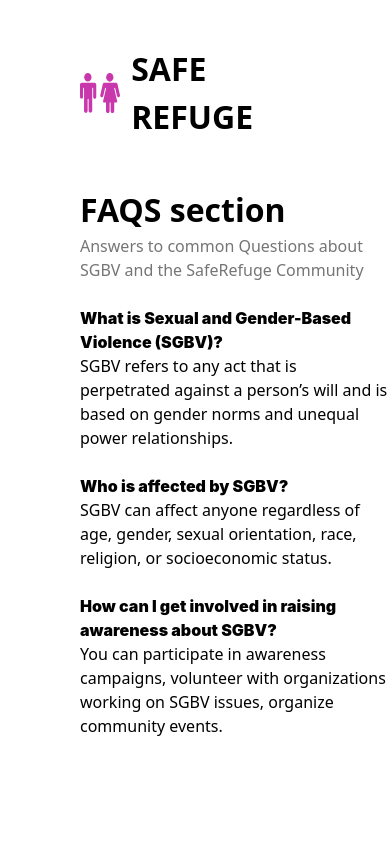
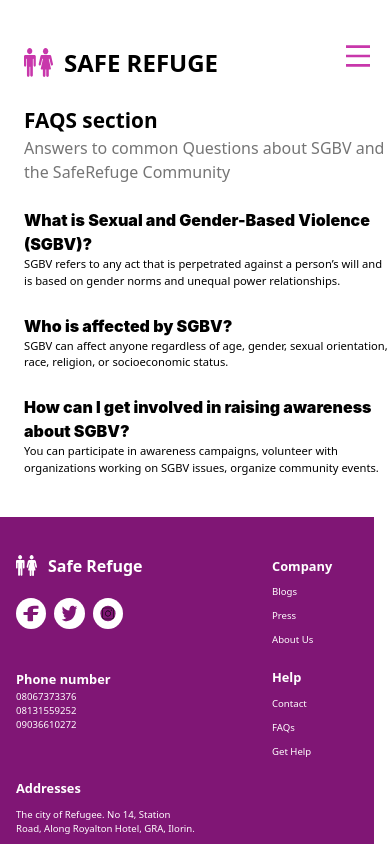
Before and after one commit to webfalaInitiative/Group9, a website: page faqs.html in a window 390 px wide. Drawn offline with Linux system fonts and the light colour scheme.

Commit message:
page commit

```diff
--- a/faqs.html
+++ b/faqs.html
@@ -7,79 +7,90 @@
     <title>Document</title>
 </head>
 <body class="pt-[2.8rem]">
-    <header class="flex items-center justify-between ml-[5rem]">
+    <header class="flex items-center justify-between lg:mx-[5rem] mx-[1.5rem]">
         <div class="flex items-center gap-[0.7rem]">
-            <img src="../Images/Group.svg" alt="Male and Female logo" class="w-[2.5rem] h-[2.5rem]">
-            <h6 class="font-bold text-[2rem]">SAFE REFUGE</h6>
+            <img src="../Images/Group.svg" alt="Male and Female logo" class="lg:w-[2.5rem] w-[1.8rem] lg:h-[2.5rem] h-[1.8rem]">
+            <h6 class="font-bold lg:text-[2rem] text-[1.5rem]">SAFE REFUGE</h6>
         </div>
-        <nav class="flex justify-end items-center gap-[3.4rem] mx-[16rem]">
-            <button class="font-bold text-[1.5rem]"><a target="_blank" href="./index.html">Home</a></button>
-            <button class="text-[1.5rem]"><a target="_blank" href="./blog.html" class="hover:border-b-[0.2rem] active:text-[#C837AB]">Blogs</a></button>
+        <nav class="lg:flex hidden justify-end items-center gap-[3.4rem] mx-[16rem]">
+            <button class=" text-[1.5rem]"><a target="_blank" href="./index.html" class="active:font-bold">Home</a></button>
+            <button class="text-[1.5rem] font-bold"><a target="_blank" href="./blog.html" class="hover:border-b-[0.2rem] active:text-[#C837AB]">Blogs</a></button>
             <!-- <button class="text-[1.5rem]"><a target="_blank" href="">Events</a></button> -->
         </nav>
-        <button class="w-[9.4rem] h-[3.1rem] bg-[#C837AB] rounded-[6.3rem] text-center justify-center items-center text-[#FFFFFF] text-[1.1rem] mr-[5.1rem]"><a target="_blank" href="./contact.html" class="hover:border-b-[0.2rem] active:text-black">Contact Us</a></button>
+        <button class="lg:flex hidden w-[9.4rem] h-[3.1rem] bg-[#C837AB] rounded-[6.3rem] text-center justify-center items-center text-[#FFFFFF] text-[1.1rem]"><a target="_blank" href="./contact.html" class="hover:border-b-[0.2rem] active:text-black">Contact Us</a></button>
     </header>
-    <section class="mt-[2.8rem] ml-[5rem]">
+    <nav class="menu lg:hidden block mx-[16rem]">
+        <button class="text-[1rem]"><a target="_blank" href="./index.html">Home</a></button>
+        <button class="text-[1rem]"><a target="_blank" href="./blog.html" class="hover:border-b-[0.2rem] active:text-[#C837AB]">Blogs</a></button>
+        <!-- <button class="text-[1.5rem]"><a target="_blank" href="">Events</a></button> -->
+        <button class="text-[1rem]"><a target="_blank" href="./contact.html" class="hover:border-b-[0.2rem] active:text-[#C837AB]">Contact Us</a></button>
+    </nav>
+    <button class="hamburger lg:hidden block">
+        <img src="../Images/menu.svg" alt="menu Icon" class="w-[2rem] h-[2rem]" id="menu-icon">
+        <img src="../Images/close.svg" alt="close Icon" class="w-[2rem] h-[2rem]" id="close-icon">
+    </button>
+    <section class="lg:mt-[2.8rem] mt-[1.5rem] lg:ml-[5rem] ml-[1.5rem]">
     <div>
-        <h5 class="font-semibold text-[2rem]">FAQS section</h5>
-        <p class="text[1.5rem] text-[#757575]">Answers to common Questions about SGBV and the SafeRefuge Community</p>
+        <h5 class="font-semibold lg:text-[2rem] text-[1.3rem]">FAQS section</h5>
+        <p class="lg:text-[1.5rem] text-[1rem] text-[#757575]">Answers to common Questions about SGBV and the SafeRefuge Community</p>
+    </div>
+    <div class="mt-[1.5rem] ">
+        <p class="font-[inter] font-black ">What is Sexual and Gender-Based Violence (SGBV)?</p>
+        <p class="lg:text-[1rem] text-[0.7rem]">SGBV refers to any act that is perpetrated against a person’s will and is based on gender norms and unequal power relationships.</p>
     </div>
     <div class="mt-[1.5rem]">
-        <p class="font-[inter] font-black">What is Sexual and Gender-Based Violence (SGBV)?</p>
-        <p>SGBV refers to any act that is perpetrated against a person’s will and is based on gender norms and unequal power relationships.</p>
-    </div>
-    <div class="mt-[1.5rem]">
-        <p class="font-[inter] font-black">Who is affected by SGBV?</p>
-        <p>SGBV can affect anyone regardless of age, gender, sexual orientation, race, religion, or socioeconomic status.</p>
+        <p class="font-[inter] font-black ">Who is affected by SGBV?</p>
+        <p class="lg:text-[1rem] text-[0.7rem]">SGBV can affect anyone regardless of age, gender, sexual orientation, race, religion, or socioeconomic status.</p>
     </div>
     <div class="mt-[1.5rem]">
         <p class="font-[inter] font-black">How can I get involved in raising awareness about SGBV?</p>
-        <p>You can participate in awareness campaigns, volunteer with organizations working on SGBV issues, organize community events.</p>
+        <p class="lg:text-[1rem] text-[0.7rem]">You can participate in awareness campaigns, volunteer with organizations working on SGBV issues, organize community events.</p>
     </div>
     </section>
-    <footer class="mt-[7.5rem] w-[85rem] h-[32.2rem] bg-[#801675] pt-[3.1rem]">
-        <section class="flex gap-[3.1rem]">
-         <div class="ml-[4.8rem]">
+    <footer class="lg:mt-[7.5rem] mt-[2.5rem] lg:w-[85rem] w-[23.4rem] lg:h-[32.2rem] h-fit bg-[#801675] lg:pt-[4.5rem] py-[2.3rem] lg:pl-0 pl-[1rem]">
+        <section class="lg:flex gap-[3.1rem]">
+         <div class="lg:ml-[4.8rem]">
            <div class="flex gap-[0.7rem] items-center">
-             <img src="../Images/Group.svg" alt="Logo image" class="w-[2.5rem] h-[2.5rem]">
-             <h5 class="font-bold text-[2rem] text-[#FFFFFF]">Safe Refuge</h5>
+             <img src="../Images/Group (2).svg" alt="Logo image" class="lg:w-[2.5rem] w-[1.3rem] lg:h-[2.5rem] h-[1.3rem]">
+             <h5 class="font-bold lg:text-[2rem] text-[1rem] text-[#FFFFFF]">Safe Refuge</h5>
            </div>
-           <div class="flex items-center gap-[2.8rem] mt-[1.3rem]">
-             <a target="_blank" href="https://www.facebook.com/webfalainitiative?mibextid=LQQJ4d"><img src="../Images/Frame 246.svg" alt="Face-book logo" class="w-[3rem] h-[3rem]"></a>
-             <a target="_blank" href="https://x.com/webfalainitiat1"><img src="../Images/Frame 247.svg" alt="Twitter logo" class="w-[3rem] h-[3rem]"></a>
-             <a target="_blank" href="https://www.instagram.com/webfalainitiative?igsh=MzRlODBiNWFlZA=="><img src="../Images/skill-icons_instagram.svg" alt="Instagram" class="w-[3rem] h-[3rem]"></a>
+           <div class="flex items-center lg:gap-[2.8rem] gap-[0.5rem] mt-[1.3rem]">
+             <a target="_blank" href="https://www.facebook.com/webfalainitiative?mibextid=LQQJ4d"><img src="./Images/Frame 246 (2).svg" alt="Face-book logo" class="lg:w-[3rem] w-[1.9rem] lg:h-[3rem] h-[1.9rem]"></a>
+             <a target="_blank" href="https://x.com/webfalainitiat1"><img src="./Images/Frame 247 (1).svg" alt="Twitter logo" class="lg:w-[3rem] w-[1.9rem] lg:h-[3rem] h-[1.9rem]"></a>
+             <a target="_blank" href="https://www.instagram.com/webfalainitiative?igsh=MzRlODBiNWFlZA=="><img src="./Images/Frame 248.svg" alt="Instagram" class="lg:w-[3rem] w-[1.9rem] lg:h-[3rem] h-[1.9rem]"></a>
            </div>
          </div>
-         <div class="flex gap-[3.3rem]">
-          <div>
-             <h5 class="font-bold text-[2rem] text-[#FFFFFF] mb-[1.1.rem]">Phone number</h5>
-             <p class="text-[1rem] text-[#FFFFFF]">08067373376</p>
-             <p class="text-[1rem] text-[#FFFFFF]">08131559252</p>
-             <p class="text-[1rem] text-[#FFFFFF]">09036610272</p>
+         <div class="lg:flex gap-[3.3rem]">
+          <div class="lg:mt-0 mt-[2.6rem]">
+             <h5 class="font-bold lg:text-[2rem] text-[0.8rem] text-[#FFFFFF] mb-[1.1.rem]">Phone number</h5>
+             <p class="lg:text-[1rem] text-[0.6rem] text-[#FFFFFF]">08067373376</p>
+             <p class="lg:text-[1rem] text-[0.6rem] text-[#FFFFFF]">08131559252</p>
+             <p class="lg:text-[1rem] text-[0.6rem] text-[#FFFFFF]">09036610272</p>
           </div>
-          <div>
-             <h5 class="font-bold text-[2rem] text-[#FFFFFF] mb-[1.1rem]">Company</h5>
-             <p class="text-[1rem] text-[#FFFFFF] mb-[1.6rem]"><a target="_blank" href="./blog.html" class="active:text-black">Blogs</a></p>
-             <p class="text-[1rem] text-[#FFFFFF] mb-[1.6rem]"><a href="">Press</a></p>
-             <p class="text-[1rem] text-[#FFFFFF]"><a target="_blank" href="./about.html" class="active:text-black">About Us</a></p>
+          <div class="lg:ml-0 ml-[16rem] lg:mt-0 -mt-44">
+             <h5 class="font-bold lg:text-[2rem] text-[0.8rem] text-[#FFFFFF] lg:mb-[1.1rem] mb-[0.6rem]">Company</h5>
+             <p class="lg:text-[1rem] text-[0.6rem] text-[#FFFFFF] lg:mb-[1.6rem] mb-[0.6rem]"><a target="_blank" href="./blog.html" class="active:text-black">Blogs</a></p>
+             <p class="lg:text-[1rem] text-[0.6rem] text-[#FFFFFF] lg:mb-[1.6rem] mb-[0.6rem]"><a href="">Press</a></p>
+             <p class="lg:text-[1rem] text-[0.6rem] text-[#FFFFFF]"><a target="_blank" href="about.html" class="active:text-black">About Us</a></p>
           </div>
-          <div>
-             <h5 class="font-bold text-[2rem] text-[#FFFFFF] mb-[1.1rem]">Help</h5>
-             <p class="text-[1rem] text-[#FFFFFF] mb-[1.6rem]"><a target="_blank" href="./contact.html" class="active:text-black">Contact</a></p>
-             <p class="text-[1rem] text-[#FFFFFF] mb-[1.6rem]"><a href="./faqs.html" class="active:text-black">FAQs</a></p>
-             <p class="text-[1rem] text-[#FFFFFF]">Get Help</p>
+          <div class="lg:ml-0 ml-[16rem] lg:mt-0 mt-5">
+             <h5 class="font-bold lg:text-[2rem] text-[0.8rem] text-[#FFFFFF] lg:mb-[1.1rem] mb-[0.6rem]">Help</h5>
+             <p class="lg:text-[1rem] text-[0.6rem] text-[#FFFFFF] lg:mb-[1.6rem] mb-[0.6rem]"><a target="_blank" href="contact.html" class="active:text-black">Contact</a></p>
+             <p class="lg:text-[1rem] text-[0.6rem] text-[#FFFFFF] lg:mb-[1.6rem] mb-[0.6rem]"><a href="./faqs.html" class="active:text-black">FAQs</a></p>
+             <p class="lg:text-[1rem] text-[0.6rem] text-[#FFFFFF]">Get Help</p>
           </div>
          </div>
-         <div>
-            <h5 class="font-bold text-[2rem] text-[#FFFFFF] mb-[1.1rem]">Address</h5>
-            <p class="w-[24.1rem] h-[3rem] text-[1rem] text-white">The city of Refugee. No 14, Station <br> Road, Along Royalton Hotel, GRA, Ilorin.</p>
-        </div>
+         <div class="lg:mt-0 mt-5">
+             <h5 class="font-bold lg:text-[2rem] text-[0.8rem] text-[#FFFFFF] lg:mb-[1.1rem] mb-[0.6rem]">Addresses</h5>
+             <p class="lg:w-[24.1rem] w-[11.3rem] lg:h-[3rem] h-[2.3rem] lg:text-[1rem] text-[0.6rem] text-white">The city of Refugee. No 14, Station <br> Road, Along Royalton Hotel, GRA, Ilorin.</p>
+         </div>
         </section>
 
-         <div class="w-[25.4rem] h-[3.9rem] bg-white rounded-[2.5rem] mt-[7.6rem] relative float-end mr-[1.8rem]">
-             <input type="email" placeholder="Enter your email" required class="input bg-transparent ml-[0.9rem] text-[1.5rem] my-[1.03rem] font-[Inter] text-[#000000]">
-             <button type="submit" class="w-[8.3rem] h-[2.rem] bg-[#E12BDA] rounded-[2.5rem] text-[#FFFFFF] text-[1.1rem] px-[1.5rem] py-[0.6rem] absolute top-[0.6rem] right-[0.9rem]">Subscribe</button>
+         <div class="lg:w-[35.9rem] w-[20.4rem] lg:h-[6.3rem] h-[2.5rem] bg-white rounded-[2.5rem] lg:mt-[7.6rem] mt-[4.5rem] relative lg:float-end lg:mr-[1.8rem] mr-[1.6rem]">
+             <input type="email" placeholder="Enter your email" required class="input bg-transparent lg:ml-[2.5rem] ml-[1rem] lg:text-[1rem] text-[0.6rem] lg:my-[2.5rem] my-[0.9rem] font-[Inter] text-[#000000]">
+             <button type="submit" class="lg:w-[8.3rem] w-[5.5rem] lg:h-[3.3rem] h-[2rem] lg:bg-[#801675] bg-[#C837AB] lg:rounded-[2.5rem] rounded-[2.1rem] text-[#FFFFFF] lg:text-[1.1rem] text-[0.6rem] lg:px-[1.5rem] px-[1.3rem] py-[0.6rem] absolute lg:top-[1.5rem] top-[0.2rem] lg:right-[1.5rem] right-[0.3rem]">Subscribe</button>
          </div>
-        </footer>
+     </footer>
+    <script src="./main.js"></script>
 </body>
 </html>
```
Also changed, not shown: blog.html (+3 -3 lines), index.html (+3 -3 lines), Images/Frame 248.svg (added).
